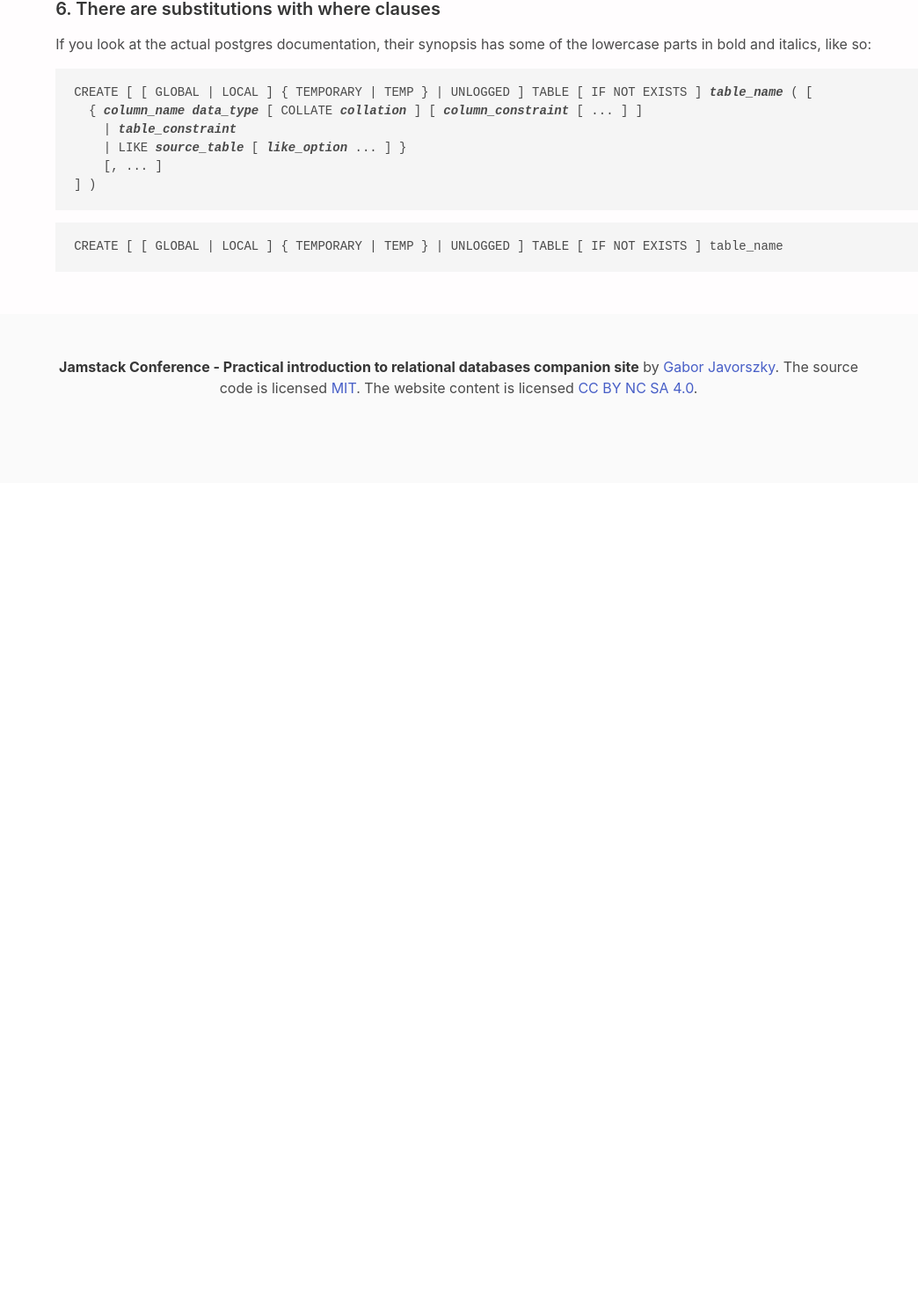
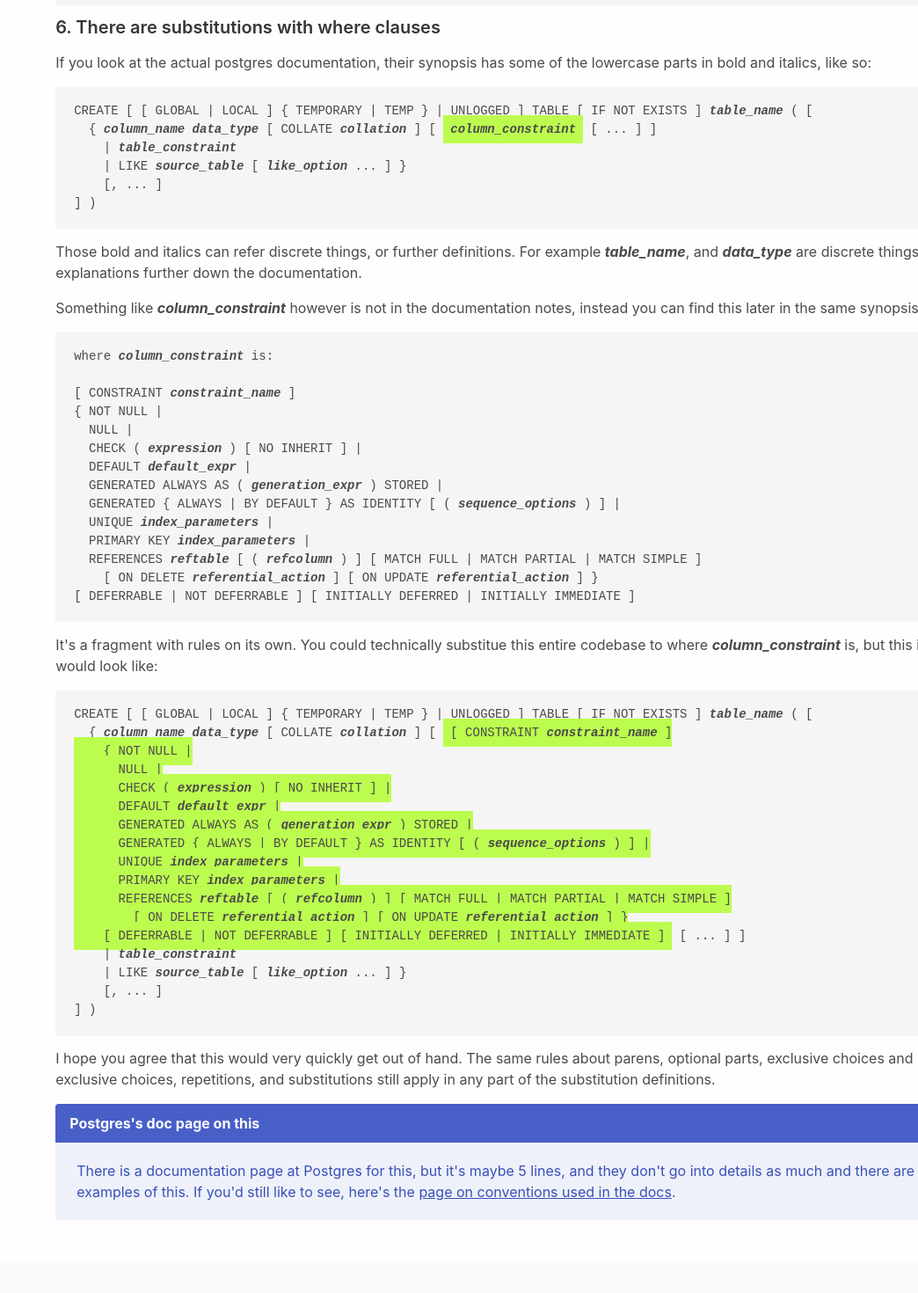
Before and after one commit to javorszky/jamstack-workshop-companion-static, a React (Vite) app: page /how-to-read-command-specifications in a window 1280 px wide. Shown: the part 4480-5950 px from the top of the page at 88% size, without its empty margins (236-1280 px from the left). Before the commit the page ends 5029 px from the top, so only its background shows below. Built offline with nearby package versions, Linux system fonts and the light colour scheme.

Commit message:
Finish how to read the docs part

```diff
--- a/src/Pages/HowToReadDocs.jsx
+++ b/src/Pages/HowToReadDocs.jsx
@@ -1,3 +1,4 @@
+import Message from '../components/Message'
 import { synopsis } from './../snippets/tableSynopsis'
 
 const HowToReadDocs = () => {
@@ -66,7 +67,8 @@ const HowToReadDocs = () => {
    `}<span className="bg-lime p-2">[<span className="bg-orange p-2">, ...</span> ]</span>{`
 ] )`}</code></pre>
       <p>In this case the entire region inside the curly braces can be repeated, however importantly they need to be separated by a comma. See the comma in front of the three dots? This is why a create table command looks like this:</p>
-      <pre><code>{`CREATE TABLE products (
+      <pre><code>{`CREATE TABLE products (import Message from '../components/Message';
+
     id UUID NOT NULL DEFAULT uuid_generate_v4()`}<span className="bg-paleblue p-2">,</span>{`
     name TEXT NOT NULL`}<span className="bg-paleblue p-2">,</span>{`
     price SMALLINT`}<span className="bg-paleblue p-2">,</span>{`
@@ -77,14 +79,55 @@ const HowToReadDocs = () => {
       <h4>6. There are substitutions with where clauses</h4>
       <p>If you look at the actual postgres documentation, their synopsis has some of the lowercase parts in bold and italics, like so:</p>
       <pre><code>{`CREATE [ [ GLOBAL | LOCAL ] { TEMPORARY | TEMP } | UNLOGGED ] TABLE [ IF NOT EXISTS ] `}<b><i>table_name</i></b>{` ( [
-  { `}<b><i>column_name data_type</i></b>{` [ COLLATE `}<b><i>collation</i></b>{` ] [ `}<b><i>column_constraint</i></b>{` [ ... ] ]
+  { `}<b><i>column_name data_type</i></b>{` [ COLLATE `}<b><i>collation</i></b>{` ] [ `}<span className="bg-lime p-2"><b><i>column_constraint</i></b></span>{` [ ... ] ]
     | `}<b><i>table_constraint</i></b>{`
     | LIKE `}<b><i>source_table</i></b>{` [ `}<b><i>like_option</i></b>{` ... ] }
     [, ... ]
 ] )`}</code></pre>
 
+      <p>Those bold and italics can refer discrete things, or further definitions. For example <b><i>table_name</i></b>, and <b><i>data_type</i></b> are discrete things with explanations further down the documentation.</p>
 
-      <pre><code>CREATE [ [ GLOBAL | LOCAL ] &#123; TEMPORARY | TEMP &#125; | UNLOGGED ] TABLE [ IF NOT EXISTS ] table_name</code></pre>
+      <p>Something like <b><i>column_constraint</i></b> however is not in the documentation notes, instead you can find this later in the same synopsis:</p>
+      <pre><code>{`where `}<b><i>column_constraint</i></b>{` is:
+
+[ CONSTRAINT `}<b><i>constraint_name</i></b>{` ]
+{ NOT NULL |
+  NULL |
+  CHECK ( `}<b><i>expression</i></b>{` ) [ NO INHERIT ] |
+  DEFAULT `}<b><i>default_expr</i></b>{` |
+  GENERATED ALWAYS AS ( `}<b><i>generation_expr</i></b>{` ) STORED |
+  GENERATED { ALWAYS | BY DEFAULT } AS IDENTITY [ ( `}<b><i>sequence_options</i></b>{` ) ] |
+  UNIQUE `}<b><i>index_parameters</i></b>{` |
+  PRIMARY KEY `}<b><i>index_parameters</i></b>{` |
+  REFERENCES `}<b><i>reftable</i></b>{` [ ( `}<b><i>refcolumn</i></b>{` ) ] [ MATCH FULL | MATCH PARTIAL | MATCH SIMPLE ]
+    [ ON DELETE `}<b><i>referential_action</i></b>{` ] [ ON UPDATE `}<b><i>referential_action</i></b>{` ] }
+[ DEFERRABLE | NOT DEFERRABLE ] [ INITIALLY DEFERRED | INITIALLY IMMEDIATE ]`}</code></pre>
+
+      <p>It's a fragment with rules on its own. You could technically substitue this entire codebase to where <b><i>column_constraint</i></b> is, but this is what it would look like:</p>
+
+      <pre><code>{`CREATE [ [ GLOBAL | LOCAL ] { TEMPORARY | TEMP } | UNLOGGED ] TABLE [ IF NOT EXISTS ] `}<b><i>table_name</i></b>{` ( [
+  { `}<b><i>column_name data_type</i></b>{` [ COLLATE `}<b><i>collation</i></b>{` ] [ `}<span className="bg-lime p-2">{`[ CONSTRAINT `}<b><i>constraint_name</i></b>{` ]
+    { NOT NULL |
+      NULL |
+      CHECK ( `}<b><i>expression</i></b>{` ) [ NO INHERIT ] |
+      DEFAULT `}<b><i>default_expr</i></b>{` |
+      GENERATED ALWAYS AS ( `}<b><i>generation_expr</i></b>{` ) STORED |
+      GENERATED { ALWAYS | BY DEFAULT } AS IDENTITY [ ( `}<b><i>sequence_options</i></b>{` ) ] |
+      UNIQUE `}<b><i>index_parameters</i></b>{` |
+      PRIMARY KEY `}<b><i>index_parameters</i></b>{` |
+      REFERENCES `}<b><i>reftable</i></b>{` [ ( `}<b><i>refcolumn</i></b>{` ) ] [ MATCH FULL | MATCH PARTIAL | MATCH SIMPLE ]
+        [ ON DELETE `}<b><i>referential_action</i></b>{` ] [ ON UPDATE `}<b><i>referential_action</i></b>{` ] }
+    [ DEFERRABLE | NOT DEFERRABLE ] [ INITIALLY DEFERRED | INITIALLY IMMEDIATE ]`}</span>{` [ ... ] ]
+    | `}<b><i>table_constraint</i></b>{`
+    | LIKE `}<b><i>source_table</i></b>{` [ `}<b><i>like_option</i></b>{` ... ] }
+    [, ... ]
+] )`}</code></pre>
+
+      <p>I hope you agree that this would very quickly get out of hand. The same rules about parens, optional parts, exclusive choices and required exclusive choices, repetitions, and substitutions still apply in any part of the substitution definitions.</p>
+
+      <Message type="is-link" header="Postgres's doc page on this">
+        <p>There is a documentation page at Postgres for this, but it's maybe 5 lines, and they don't go into details as much and there are no examples of this. If you'd still like to see, here's the <a href="https://www.postgresql.org/docs/13/notation.html">page on conventions used in the docs</a>.</p>
+      </Message>
     </>
   )
 }
```
